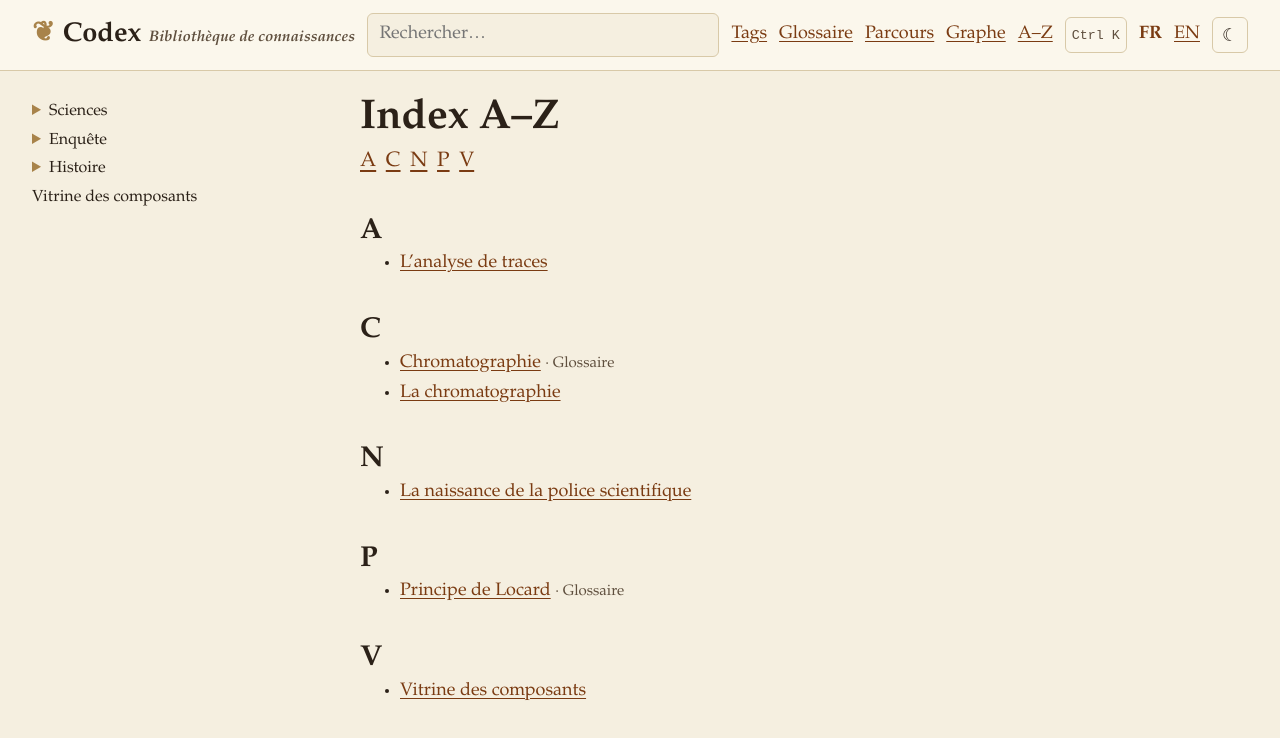
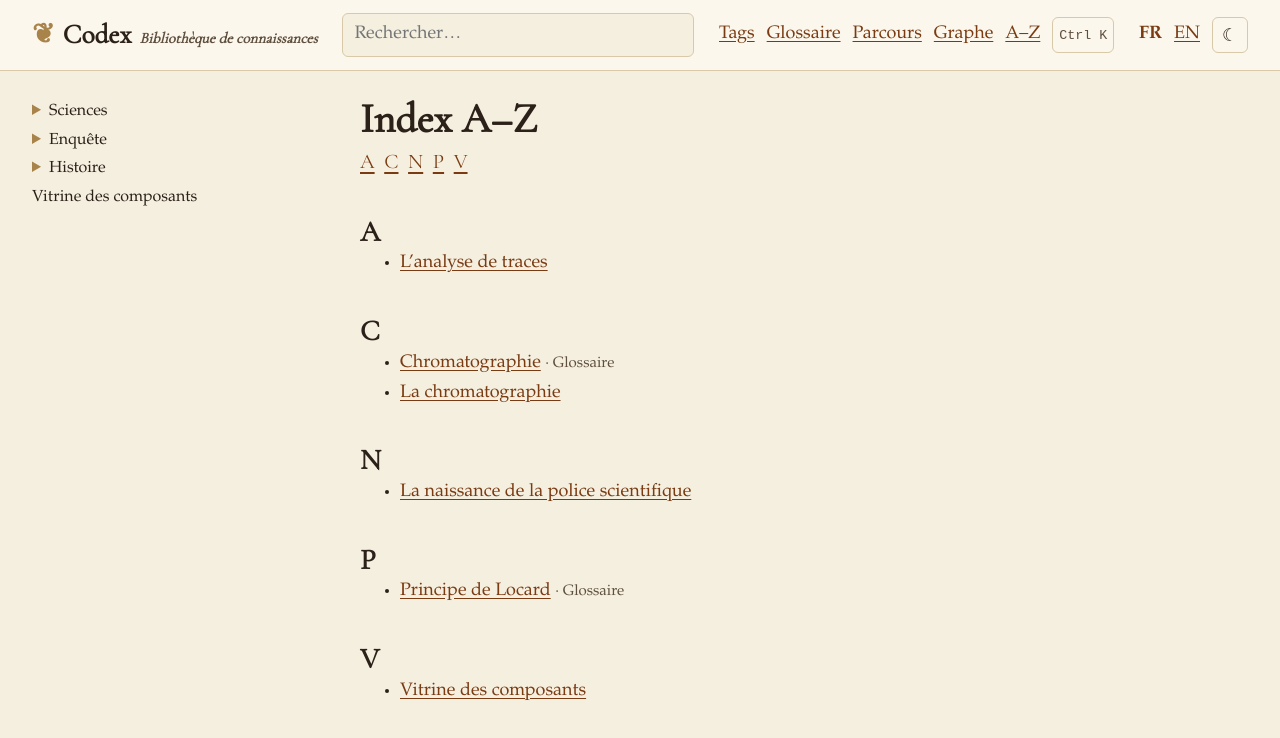
Before and after one commit to owl-Holmes/Codex, an Astro site: page /Codex/fr/a-z/ in a window 1280 px wide. Built offline with nearby package versions, Linux system fonts and the light colour scheme; Astro itself is replaced by a stand-in of ours.

Commit message:
feat: self-host heading fonts from npm

```diff
--- a/package.json
+++ b/package.json
@@ -20,12 +20,15 @@
     "lint": "eslint .",
     "format": "prettier --write .",
     "format:check": "prettier --check .",
-    "test": "vitest run"
+    "test": "vitest run",
+    "new:section": "node scripts/new-section.mjs"
   },
   "dependencies": {
     "@astrojs/markdown-remark": "7.3.4",
     "@astrojs/mdx": "8.1.1",
     "@astrojs/sitemap": "3.7.4",
+    "@fontsource/cormorant-garamond": "5.3.0",
+    "@fontsource/courier-prime": "5.3.0",
     "astro": "7.4.2",
     "katex": "0.19.1",
     "lottie-web": "5.13.0",
--- a/src/layouts/BaseLayout.astro
+++ b/src/layouts/BaseLayout.astro
@@ -3,6 +3,7 @@
  * HTML shell shared by every page: <head>, light/dark mode bootstrap, header, sidebar.
  * Used by PageLayout and the home page.
  */
+import '../styles/fonts.css';
 import '../styles/tokens.css';
 import '../styles/global.css';
 import '../themes/themes.css';
--- /dev/null
+++ b/src/styles/fonts.css
@@ -0,0 +1,9 @@
+/*
+ * Self-hosted fonts (bundled from npm, no external request), latin subset only, font-display: swap.
+ * Body text uses system serif fonts (see --font-body in tokens.css) for speed and readability.
+ * To add a font: npm install @fontsource/<name>, import the needed weights here, reference it in a token.
+ */
+@import '@fontsource/cormorant-garamond/latin-600.css';
+@import '@fontsource/cormorant-garamond/latin-700.css';
+@import '@fontsource/courier-prime/latin-400.css';
+@import '@fontsource/courier-prime/latin-700.css';
```
Also changed, not shown: 1 other file.
